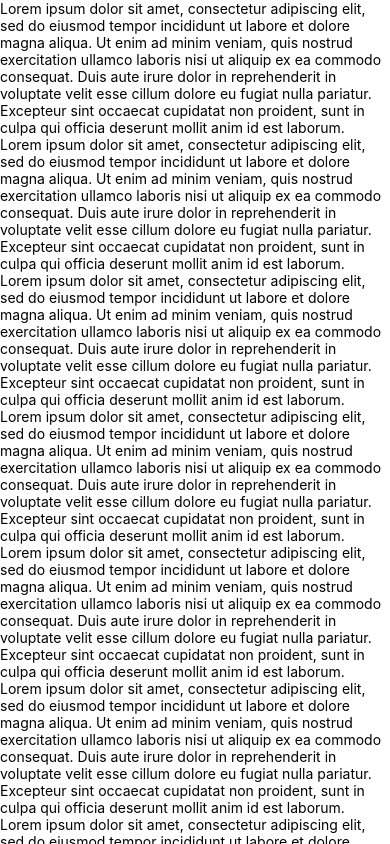
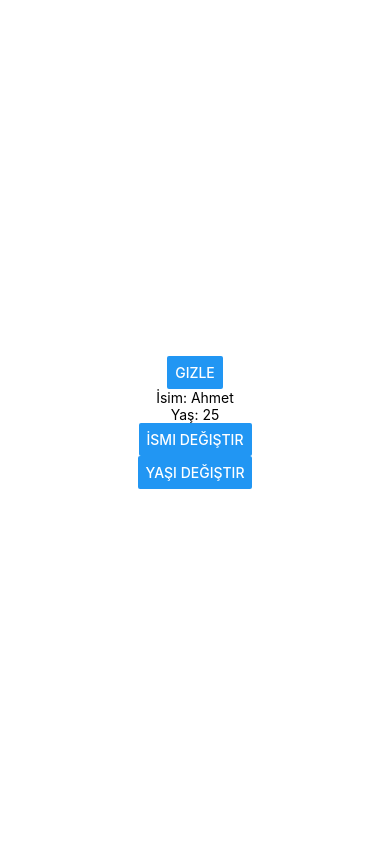
Before and after one commit to akdoganalibugra/rn-tutorial101, a React Native app in the folder HelloReactNativeApp/: screen / in a window 390 px wide. Built offline with nearby package versions, Linux system fonts and the light colour scheme.

Commit message:
useState

```diff
--- a/HelloReactNativeApp/App.js
+++ b/HelloReactNativeApp/App.js
@@ -1,197 +1,25 @@
-import {
-  StyleSheet,
-  Text,
-  View,
-  FlatList,
-  SafeAreaView,
-  ScrollView,
-} from "react-native";
-import ListItem from "./src/components/ListItem";
-import ListHeader from "./src/components/ListHeader";
-import ListFooter from "./src/components/ListFooter";
+import React, { useState } from "react";
 
-const DATA = [
-  {
-    id: "1",
-    title: "First Item",
-  },
-  {
-    id: "2",
-    title: "Second Item",
-  },
-  {
-    id: "3",
-    title: "Third Item",
-  },
-  {
-    id: "4",
-    title: "First Item",
-  },
-  {
-    id: "5",
-    title: "Second Item",
-  },
-  {
-    id: "6",
-    title: "Third Item",
-  },
-  {
-    id: "7",
-    title: "First Item",
-  },
-  {
-    id: "8",
-    title: "Second Item",
-  },
-  {
-    id: "9",
-    title: "Third Item",
-  },
-  {
-    id: "10",
-    title: "First Item",
-  },
-  {
-    id: "11",
-    title: "Second Item",
-  },
-  {
-    id: "12",
-    title: "Third Item",
-  },
-];
+import { StyleSheet, Text, SafeAreaView, Button } from "react-native";
 
 const App = () => {
+  const [name, setName] = useState("Ahmet");
+  const [age, setAge] = useState(25);
+  const [isVisible, setIsVisible] = useState(true);
   return (
     <SafeAreaView style={styles.container}>
-      <ScrollView style={styles.scrollView}>
-        <Text style={styles.text}>
-          Lorem ipsum dolor sit amet, consectetur adipiscing elit, sed do
-          eiusmod tempor incididunt ut labore et dolore magna aliqua. Ut enim ad
-          minim veniam, quis nostrud exercitation ullamco laboris nisi ut
-          aliquip ex ea commodo consequat. Duis aute irure dolor in
-          reprehenderit in voluptate velit esse cillum dolore eu fugiat nulla
-          pariatur. Excepteur sint occaecat cupidatat non proident, sunt in
-          culpa qui officia deserunt mollit anim id est laborum.
-        </Text>
-        <Text style={styles.text}>
-          Lorem ipsum dolor sit amet, consectetur adipiscing elit, sed do
-          eiusmod tempor incididunt ut labore et dolore magna aliqua. Ut enim ad
-          minim veniam, quis nostrud exercitation ullamco laboris nisi ut
-          aliquip ex ea commodo consequat. Duis aute irure dolor in
-          reprehenderit in voluptate velit esse cillum dolore eu fugiat nulla
-          pariatur. Excepteur sint occaecat cupidatat non proident, sunt in
-          culpa qui officia deserunt mollit anim id est laborum.
-        </Text>
-        <Text style={styles.text}>
-          Lorem ipsum dolor sit amet, consectetur adipiscing elit, sed do
-          eiusmod tempor incididunt ut labore et dolore magna aliqua. Ut enim ad
-          minim veniam, quis nostrud exercitation ullamco laboris nisi ut
-          aliquip ex ea commodo consequat. Duis aute irure dolor in
-          reprehenderit in voluptate velit esse cillum dolore eu fugiat nulla
-          pariatur. Excepteur sint occaecat cupidatat non proident, sunt in
-          culpa qui officia deserunt mollit anim id est laborum.
-        </Text>
-        <Text style={styles.text}>
-          Lorem ipsum dolor sit amet, consectetur adipiscing elit, sed do
-          eiusmod tempor incididunt ut labore et dolore magna aliqua. Ut enim ad
-          minim veniam, quis nostrud exercitation ullamco laboris nisi ut
-          aliquip ex ea commodo consequat. Duis aute irure dolor in
-          reprehenderit in voluptate velit esse cillum dolore eu fugiat nulla
-          pariatur. Excepteur sint occaecat cupidatat non proident, sunt in
-          culpa qui officia deserunt mollit anim id est laborum.
-        </Text>
-        <Text style={styles.text}>
-          Lorem ipsum dolor sit amet, consectetur adipiscing elit, sed do
-          eiusmod tempor incididunt ut labore et dolore magna aliqua. Ut enim ad
-          minim veniam, quis nostrud exercitation ullamco laboris nisi ut
-          aliquip ex ea commodo consequat. Duis aute irure dolor in
-          reprehenderit in voluptate velit esse cillum dolore eu fugiat nulla
-          pariatur. Excepteur sint occaecat cupidatat non proident, sunt in
-          culpa qui officia deserunt mollit anim id est laborum.
-        </Text>
-        <Text style={styles.text}>
-          Lorem ipsum dolor sit amet, consectetur adipiscing elit, sed do
-          eiusmod tempor incididunt ut labore et dolore magna aliqua. Ut enim ad
-          minim veniam, quis nostrud exercitation ullamco laboris nisi ut
-          aliquip ex ea commodo consequat. Duis aute irure dolor in
-          reprehenderit in voluptate velit esse cillum dolore eu fugiat nulla
-          pariatur. Excepteur sint occaecat cupidatat non proident, sunt in
-          culpa qui officia deserunt mollit anim id est laborum.
-        </Text>
-        <Text style={styles.text}>
-          Lorem ipsum dolor sit amet, consectetur adipiscing elit, sed do
-          eiusmod tempor incididunt ut labore et dolore magna aliqua. Ut enim ad
-          minim veniam, quis nostrud exercitation ullamco laboris nisi ut
-          aliquip ex ea commodo consequat. Duis aute irure dolor in
-          reprehenderit in voluptate velit esse cillum dolore eu fugiat nulla
-          pariatur. Excepteur sint occaecat cupidatat non proident, sunt in
-          culpa qui officia deserunt mollit anim id est laborum.
-        </Text>
-        <Text style={styles.text}>
-          Lorem ipsum dolor sit amet, consectetur adipiscing elit, sed do
-          eiusmod tempor incididunt ut labore et dolore magna aliqua. Ut enim ad
-          minim veniam, quis nostrud exercitation ullamco laboris nisi ut
-          aliquip ex ea commodo consequat. Duis aute irure dolor in
-          reprehenderit in voluptate velit esse cillum dolore eu fugiat nulla
-          pariatur. Excepteur sint occaecat cupidatat non proident, sunt in
-          culpa qui officia deserunt mollit anim id est laborum.
-        </Text>
-        <Text style={styles.text}>
-          Lorem ipsum dolor sit amet, consectetur adipiscing elit, sed do
-          eiusmod tempor incididunt ut labore et dolore magna aliqua. Ut enim ad
-          minim veniam, quis nostrud exercitation ullamco laboris nisi ut
-          aliquip ex ea commodo consequat. Duis aute irure dolor in
-          reprehenderit in voluptate velit esse cillum dolore eu fugiat nulla
-          pariatur. Excepteur sint occaecat cupidatat non proident, sunt in
-          culpa qui officia deserunt mollit anim id est laborum.
-        </Text>
-        <Text style={styles.text}>
-          Lorem ipsum dolor sit amet, consectetur adipiscing elit, sed do
-          eiusmod tempor incididunt ut labore et dolore magna aliqua. Ut enim ad
-          minim veniam, quis nostrud exercitation ullamco laboris nisi ut
-          aliquip ex ea commodo consequat. Duis aute irure dolor in
-          reprehenderit in voluptate velit esse cillum dolore eu fugiat nulla
-          pariatur. Excepteur sint occaecat cupidatat non proident, sunt in
-          culpa qui officia deserunt mollit anim id est laborum.
-        </Text>
-        <Text style={styles.text}>
-          Lorem ipsum dolor sit amet, consectetur adipiscing elit, sed do
-          eiusmod tempor incididunt ut labore et dolore magna aliqua. Ut enim ad
-          minim veniam, quis nostrud exercitation ullamco laboris nisi ut
-          aliquip ex ea commodo consequat. Duis aute irure dolor in
-          reprehenderit in voluptate velit esse cillum dolore eu fugiat nulla
-          pariatur. Excepteur sint occaecat cupidatat non proident, sunt in
-          culpa qui officia deserunt mollit anim id est laborum.
-        </Text>
-        <Text style={styles.text}>
-          Lorem ipsum dolor sit amet, consectetur adipiscing elit, sed do
-          eiusmod tempor incididunt ut labore et dolore magna aliqua. Ut enim ad
-          minim veniam, quis nostrud exercitation ullamco laboris nisi ut
-          aliquip ex ea commodo consequat. Duis aute irure dolor in
-          reprehenderit in voluptate velit esse cillum dolore eu fugiat nulla
-          pariatur. Excepteur sint occaecat cupidatat non proident, sunt in
-          culpa qui officia deserunt mollit anim id est laborum.
-        </Text>
-        <Text style={styles.text}>
-          Lorem ipsum dolor sit amet, consectetur adipiscing elit, sed do
-          eiusmod tempor incididunt ut labore et dolore magna aliqua. Ut enim ad
-          minim veniam, quis nostrud exercitation ullamco laboris nisi ut
-          aliquip ex ea commodo consequat. Duis aute irure dolor in
-          reprehenderit in voluptate velit esse cillum dolore eu fugiat nulla
-          pariatur. Excepteur sint occaecat cupidatat non proident, sunt in
-          culpa qui officia deserunt mollit anim id est laborum.
-        </Text>
-        <Text style={styles.text}>
-          Lorem ipsum dolor sit amet, consectetur adipiscing elit, sed do
-          eiusmod tempor incididunt ut labore et dolore magna aliqua. Ut enim ad
-          minim veniam, quis nostrud exercitation ullamco laboris nisi ut
-          aliquip ex ea commodo consequat. Duis aute irure dolor in
-          reprehenderit in voluptate velit esse cillum dolore eu fugiat nulla
-          pariatur. Excepteur sint occaecat cupidatat non proident, sunt in
-          culpa qui officia deserunt mollit anim id est laborum.
-        </Text>
-      </ScrollView>
+      <Button
+        title={isVisible ? "Gizle" : "Göster"}
+        onPress={() => setIsVisible(!isVisible)}
+      />
+      {isVisible && (
+        <>
+          <Text>İsim: {name}</Text>
+          <Text>Yaş: {age}</Text>
+          <Button title="İsmi Değiştir" onPress={() => setName("Ali")} />
+          <Button title="Yaşı Değiştir" onPress={() => setAge("23")} />
+        </>
+      )}
     </SafeAreaView>
   );
 };
@@ -199,6 +27,8 @@ const App = () => {
 const styles = StyleSheet.create({
   container: {
     flex: 1,
+    justifyContent: "center",
+    alignItems: "center",
   },
 });
 
```
